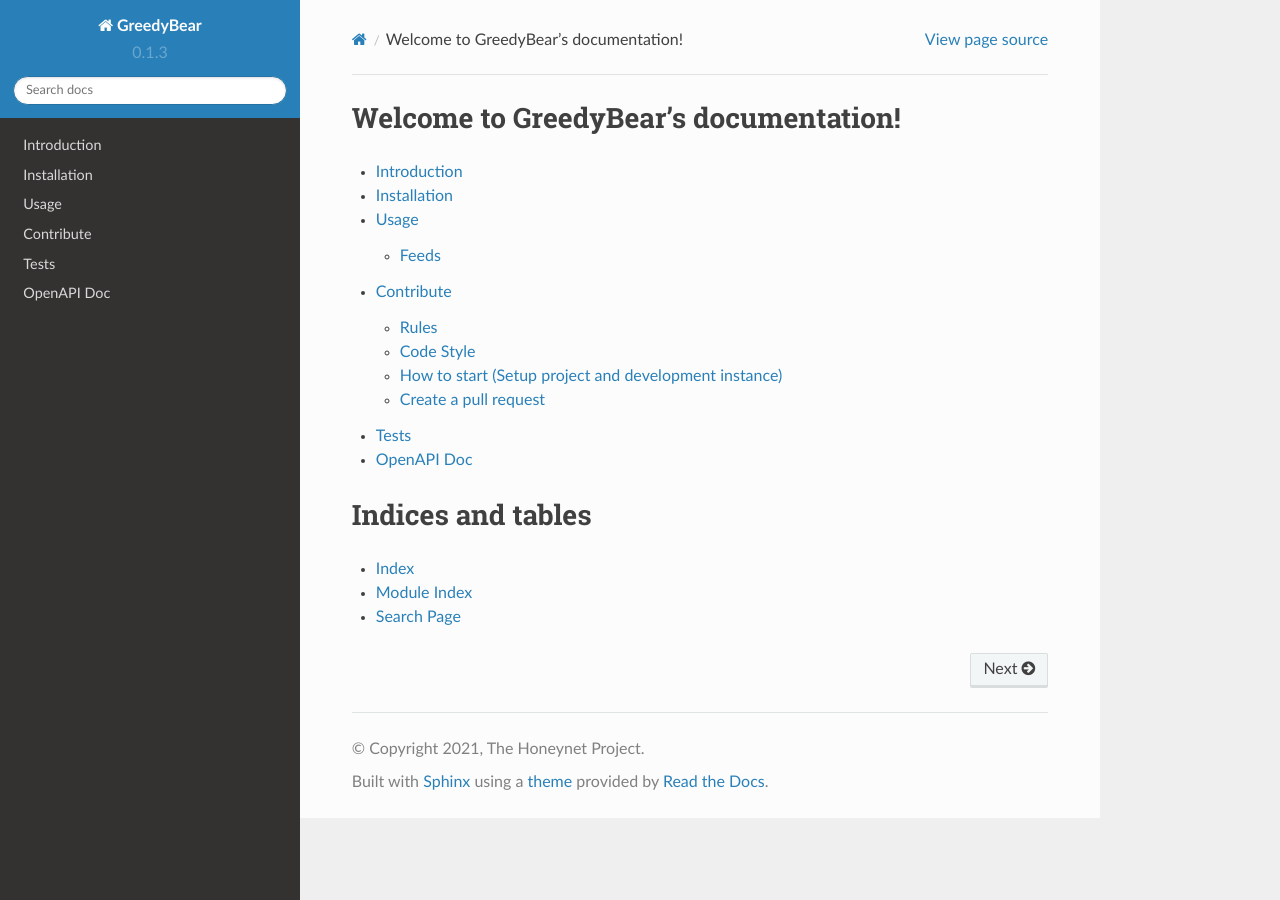
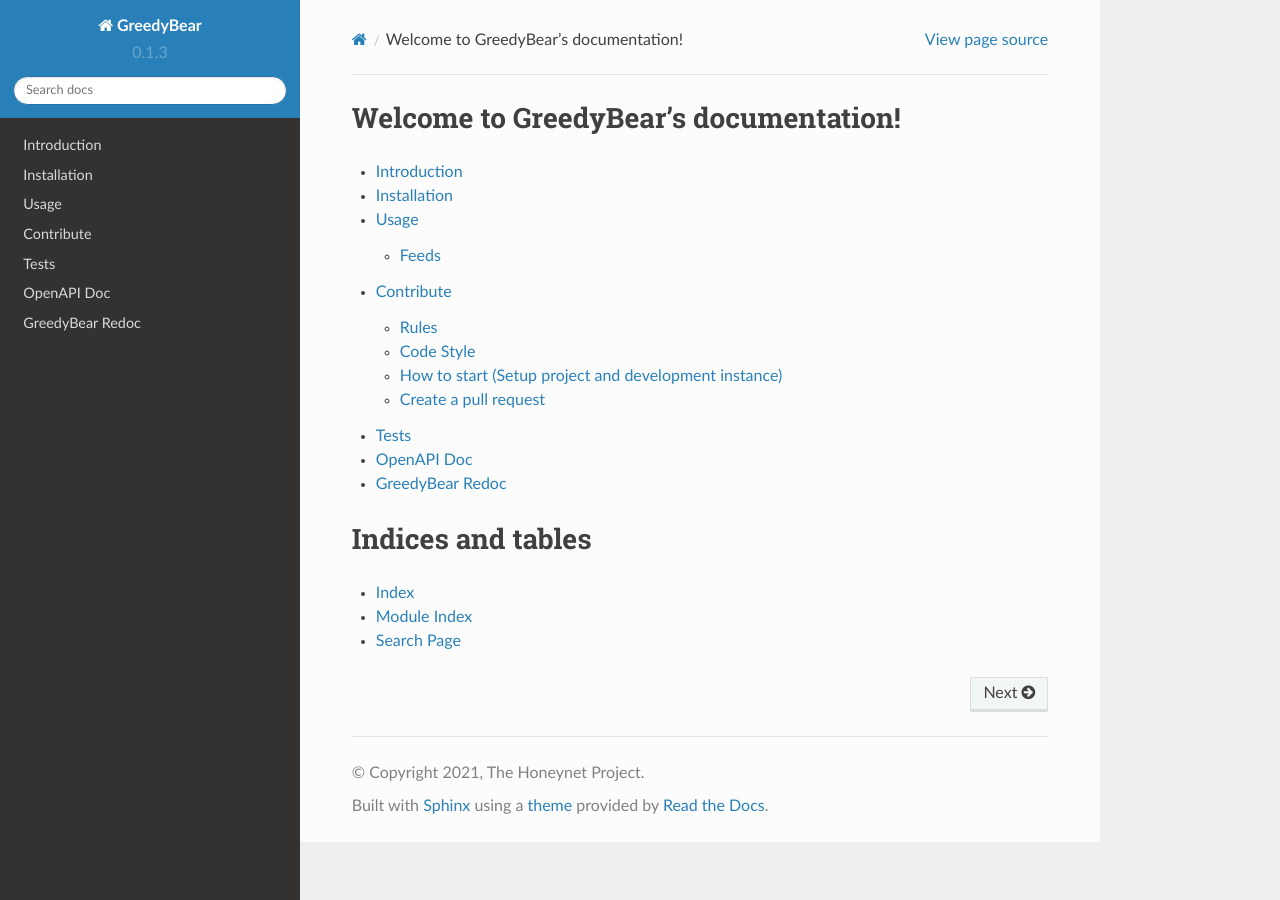
Before and after one commit to intelowlproject/GreedyBear, a Sphinx documentation site: the page built from docs/source/index.rst, in a window 1280 px wide. Built offline with Sphinx 7.4.7 and the Read the Docs theme 2.0.0, drawn with Linux system fonts in a browser that asks for light colours.

Commit message:
added redoc doc

```diff
--- /dev/null
+++ b/docs/source/Redoc.rst
@@ -0,0 +1,2 @@
+GreedyBear Redoc
+===========================
--- a/docs/source/conf.py
+++ b/docs/source/conf.py
@@ -40,9 +40,18 @@
     "myst_parser",
     "sphinx_rtd_theme",
     "sphinxcontrib.openapi",
-#     "sphinxcontrib.redoc",
+    "sphinxcontrib.redoc",
 ]
-# redoc_uri = "https://cdn.jsdelivr.net/npm/redoc@next/bundles/redoc.standalone.js"
+redoc_uri = "https://cdn.jsdelivr.net/npm/redoc@next/bundles/redoc.standalone.js"
+
+redoc = [
+    {
+        "name": "GreedyBear Redoc",
+        "page": "Redoc",
+        "spec": "schema.yaml",
+        "opts": {"suppress-warnings": True, "hide-hostname": True},
+    }
+]
 
 # The suffix(es) of source filenames.
 # You can specify multiple suffix as a list of string:
--- a/docs/source/index.rst
+++ b/docs/source/index.rst
@@ -10,6 +10,7 @@
    Contribute
    Tests
    OpenAPI Doc <OpenAPI>
+   Redoc
 
 
 
```
